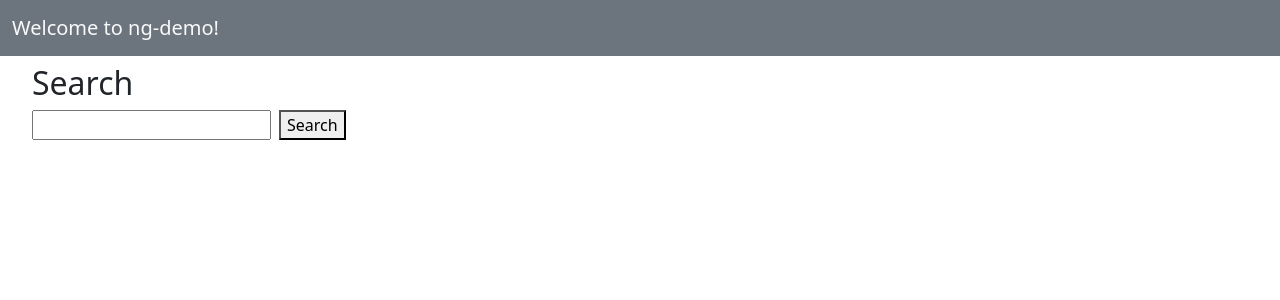
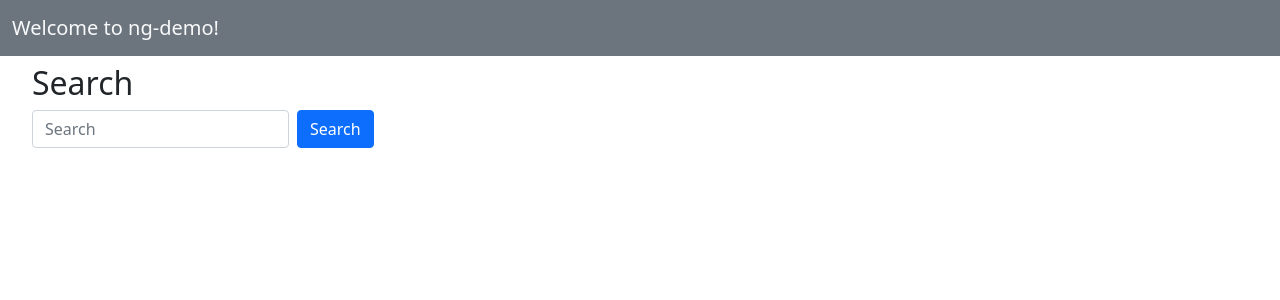
Before and after one commit to erikweibust/ng-demo, an Angular app: page /search in a window 1280 px wide. Shown: the top 300 px of the page. Built offline with nearby package versions, Linux system fonts and the light colour scheme.

Commit message:
fixed typo when adding bootstrap - 51

```diff
--- a/src/app/search/search.component.html
+++ b/src/app/search/search.component.html
@@ -1,10 +1,10 @@
 <h2 class="mt-2">Search</h2>
 <form class="row g-2">
    <div class="col-auto">
-   <input type="search" name="query" [(ngModel)]="query" (keyup.enter)="search()">
+   <input type="search" name="query" [(ngModel)]="query" (keyup.enter)="search()" placeholder="Search" class="form-control ml-2 mr-2">
    </div>
    <div class="col-auto">
-   <button type="button" (click)="search()">Search</button>
+   <button type="button" (click)="search()" class="btn btn-primary">Search</button>
    </div>
 </form>
 <table *ngIf="searchResults?.length" class="table">
```
